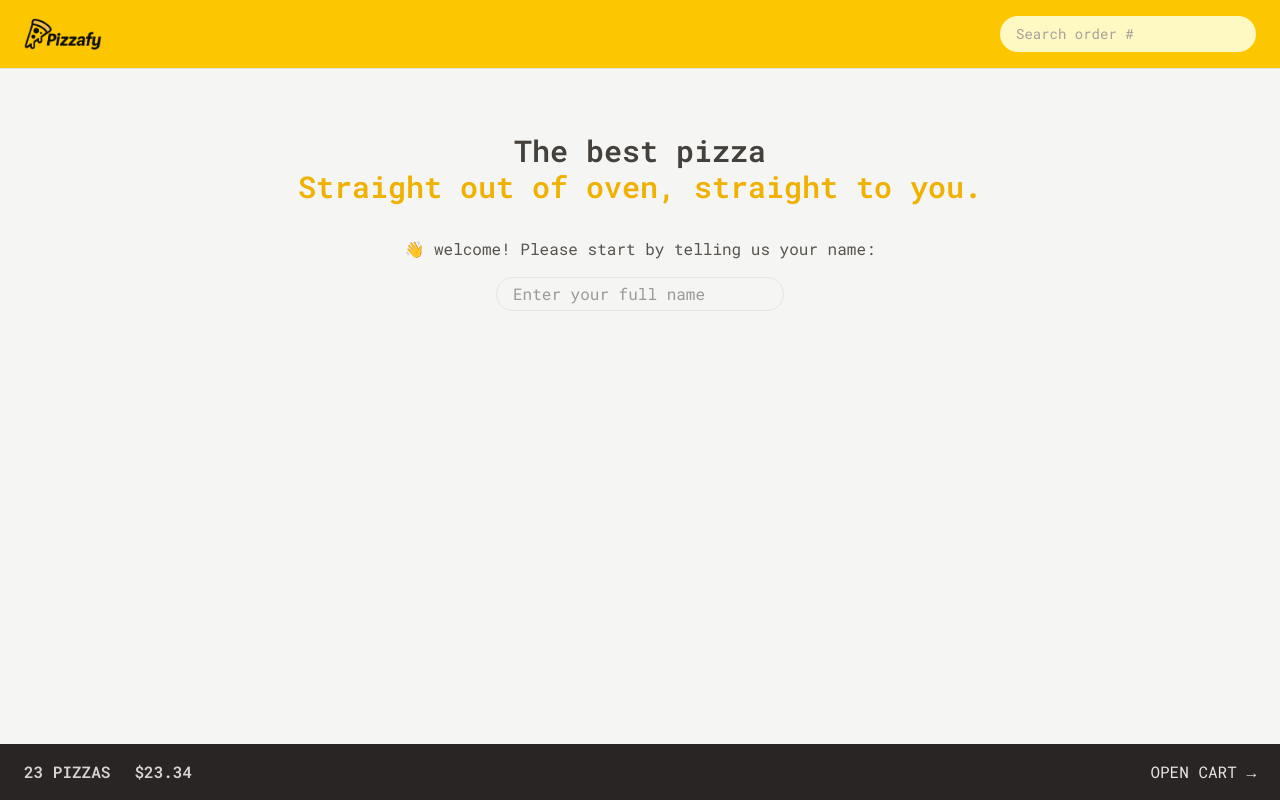
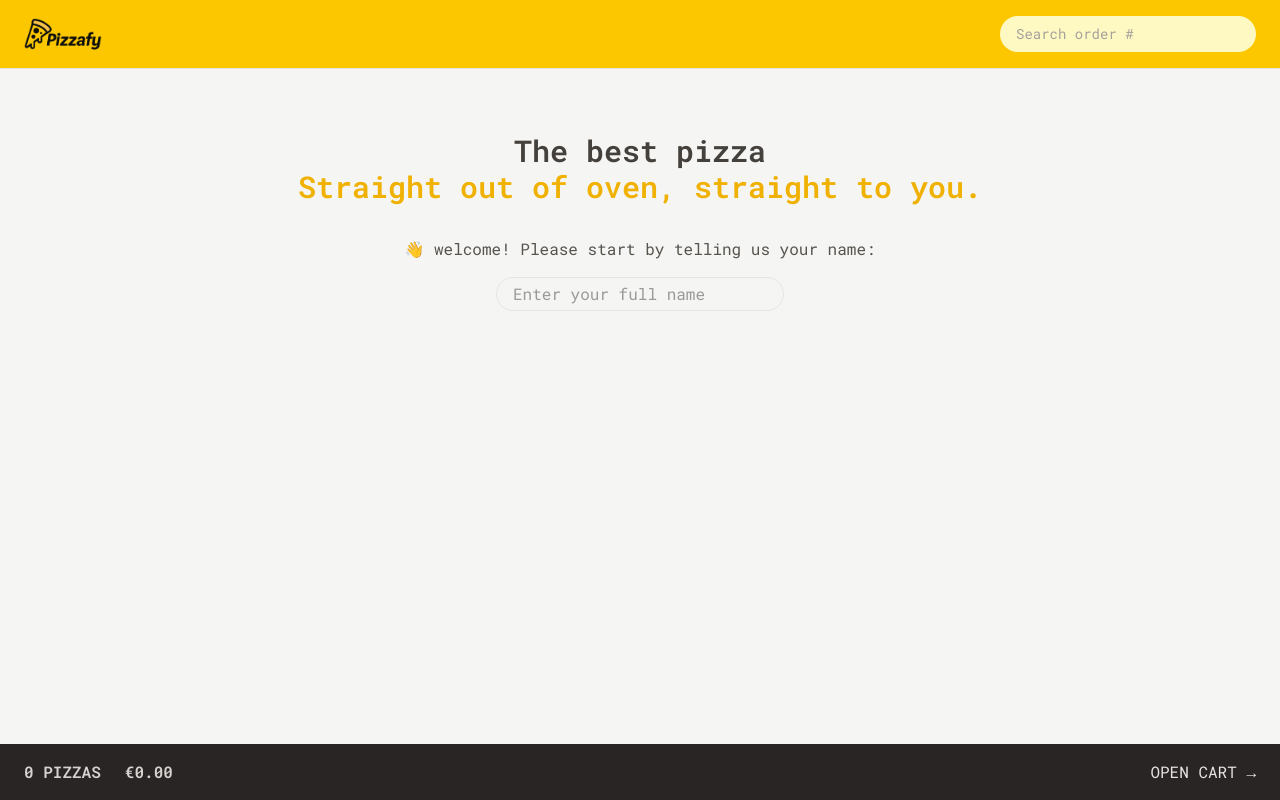
Before and after one commit to farhanahmedhasan/pizzafy, a React (Vite) app: page / in a window 1280 px wide. Built offline with nearby package versions, Linux system fonts and the light colour scheme.

Commit message:
updated cart overview with derived states from cart and put the derived state to the slice as redux recommends

```diff
--- a/src/features/cart/cartSlice.tsx
+++ b/src/features/cart/cartSlice.tsx
@@ -1,6 +1,7 @@
 import { createSlice, PayloadAction } from '@reduxjs/toolkit'
 
 import ICartItem from '../../types/cart-item'
+import { RootState } from '../../store'
 
 interface ICart {
   cart: ICartItem[]
@@ -46,3 +47,12 @@ const cartSlice = createSlice({
 
 export const { addItem, removeItem, increaseItemQuantity, decreaseItemQuantity, resetCart } = cartSlice.actions
 export default cartSlice.reducer
+
+// derived states from cart
+export const getTotalPrice = (state: RootState): number => {
+  return state.cart.cart.reduce((sum, item) => sum + item.quantity * item.unitPrice, 0)
+}
+
+export const getTotalPizzas = (state: RootState): number => {
+  return state.cart.cart.reduce((sum, item) => sum + item.quantity, 0)
+}
--- a/src/layout/AppLayoutCartOverview.tsx
+++ b/src/layout/AppLayoutCartOverview.tsx
@@ -1,11 +1,18 @@
+import { useSelector } from 'react-redux'
 import { Link } from 'react-router'
 
+import { getTotalPizzas, getTotalPrice } from '../features/cart/cartSlice'
+import { formatCurrency } from '../utils/helpers'
+
 export default function AppLayoutCartOverview() {
+  const totalPrice = useSelector(getTotalPrice)
+  const totalPizzas = useSelector(getTotalPizzas)
+
   return (
     <div className="row-auto flex items-center justify-between bg-stone-800 text-stone-200 text-sm uppercase py-4 px-3 sm:px-6 sm:text-base">
       <p className="text-stone-300 font-semibold space-x-4 sm:space-x-6">
-        <span>23 pizzas</span>
-        <span>$23.34</span>
+        <span>{totalPizzas} pizzas</span>
+        <span>{formatCurrency(totalPrice)}</span>
       </p>
 
       <Link to="/cart">Open cart &rarr;</Link>
```
